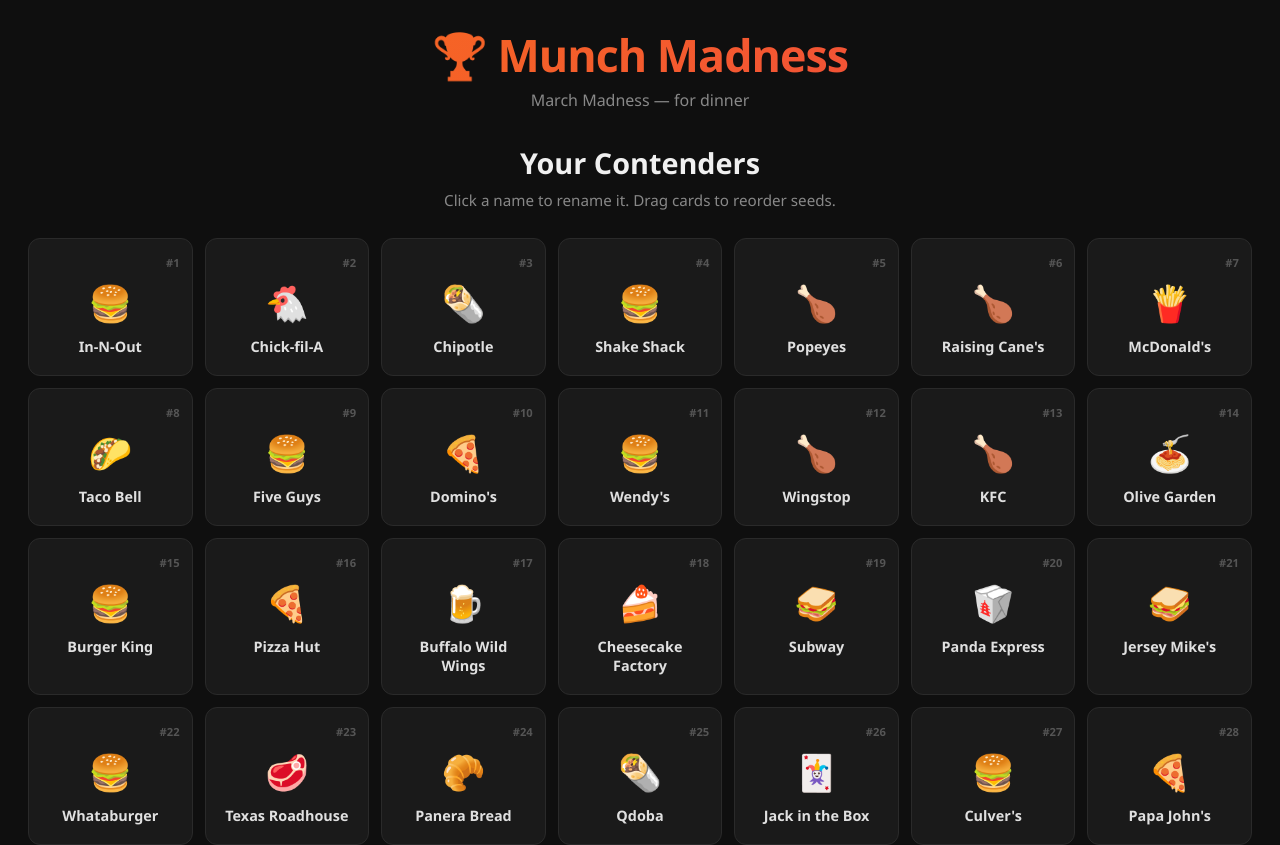
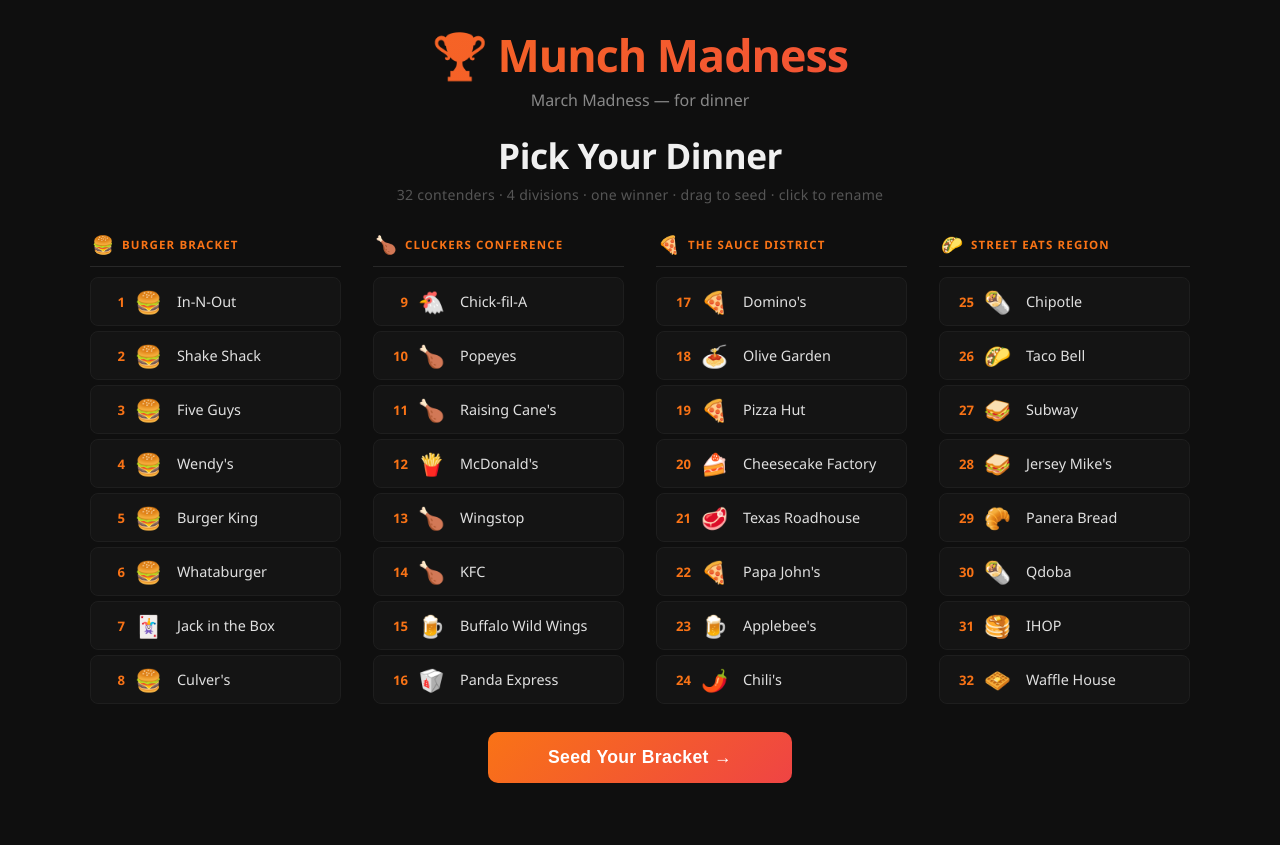
Before and after one commit to TriMPham98/Munch-Madness, a React (Vite) app: page / in a window 1280 px wide. Shown: the top 845 px of the page. Built offline with nearby package versions, Linux system fonts and the light colour scheme.

Commit message:
Add restaurant divisions

```diff
--- a/src/App.css
+++ b/src/App.css
@@ -6,7 +6,7 @@
 
 .app-header {
   text-align: center;
-  margin-bottom: 32px;
+  margin-bottom: 20px;
 }
 
 .app-header h1 {
--- a/src/bracket.js
+++ b/src/bracket.js
@@ -1,36 +1,40 @@
 export const DEFAULT_FOODS = [
-  { id: 1,  name: "In-N-Out",          emoji: '🍔' },
-  { id: 2,  name: "Chick-fil-A",       emoji: '🐔' },
-  { id: 3,  name: "Chipotle",          emoji: '🌯' },
-  { id: 4,  name: "Shake Shack",       emoji: '🍔' },
-  { id: 5,  name: "Popeyes",           emoji: '🍗' },
-  { id: 6,  name: "Raising Cane's",    emoji: '🍗' },
-  { id: 7,  name: "McDonald's",        emoji: '🍟' },
-  { id: 8,  name: "Taco Bell",         emoji: '🌮' },
-  { id: 9,  name: "Five Guys",         emoji: '🍔' },
-  { id: 10, name: "Domino's",          emoji: '🍕' },
-  { id: 11, name: "Wendy's",           emoji: '🍔' },
-  { id: 12, name: "Wingstop",          emoji: '🍗' },
-  { id: 13, name: "KFC",               emoji: '🍗' },
-  { id: 14, name: "Olive Garden",      emoji: '🍝' },
-  { id: 15, name: "Burger King",       emoji: '🍔' },
-  { id: 16, name: "Pizza Hut",         emoji: '🍕' },
-  { id: 17, name: "Buffalo Wild Wings",emoji: '🍺' },
-  { id: 18, name: "Cheesecake Factory",emoji: '🍰' },
-  { id: 19, name: "Subway",            emoji: '🥪' },
-  { id: 20, name: "Panda Express",     emoji: '🥡' },
-  { id: 21, name: "Jersey Mike's",     emoji: '🥪' },
-  { id: 22, name: "Whataburger",       emoji: '🍔' },
-  { id: 23, name: "Texas Roadhouse",   emoji: '🥩' },
-  { id: 24, name: "Panera Bread",      emoji: '🥐' },
-  { id: 25, name: "Qdoba",             emoji: '🌯' },
-  { id: 26, name: "Jack in the Box",   emoji: '🃏' },
-  { id: 27, name: "Culver's",          emoji: '🍔' },
-  { id: 28, name: "Papa John's",       emoji: '🍕' },
-  { id: 29, name: "Applebee's",        emoji: '🍺' },
-  { id: 30, name: "Chili's",           emoji: '🌶️' },
-  { id: 31, name: "IHOP",              emoji: '🥞' },
-  { id: 32, name: "Waffle House",      emoji: '🧇' },
+  // Burger Bracket
+  { id: 1,  name: "In-N-Out",          emoji: '🍔', division: 'burger'  },
+  { id: 4,  name: "Shake Shack",       emoji: '🍔', division: 'burger'  },
+  { id: 9,  name: "Five Guys",         emoji: '🍔', division: 'burger'  },
+  { id: 11, name: "Wendy's",           emoji: '🍔', division: 'burger'  },
+  { id: 15, name: "Burger King",       emoji: '🍔', division: 'burger'  },
+  { id: 22, name: "Whataburger",       emoji: '🍔', division: 'burger'  },
+  { id: 26, name: "Jack in the Box",   emoji: '🃏', division: 'burger'  },
+  { id: 27, name: "Culver's",          emoji: '🍔', division: 'burger'  },
+  // Cluckers Conference
+  { id: 2,  name: "Chick-fil-A",       emoji: '🐔', division: 'chicken' },
+  { id: 5,  name: "Popeyes",           emoji: '🍗', division: 'chicken' },
+  { id: 6,  name: "Raising Cane's",    emoji: '🍗', division: 'chicken' },
+  { id: 7,  name: "McDonald's",        emoji: '🍟', division: 'chicken' },
+  { id: 12, name: "Wingstop",          emoji: '🍗', division: 'chicken' },
+  { id: 13, name: "KFC",               emoji: '🍗', division: 'chicken' },
+  { id: 17, name: "Buffalo Wild Wings",emoji: '🍺', division: 'chicken' },
+  { id: 20, name: "Panda Express",     emoji: '🥡', division: 'chicken' },
+  // The Sauce District
+  { id: 10, name: "Domino's",          emoji: '🍕', division: 'pizza'   },
+  { id: 14, name: "Olive Garden",      emoji: '🍝', division: 'pizza'   },
+  { id: 16, name: "Pizza Hut",         emoji: '🍕', division: 'pizza'   },
+  { id: 18, name: "Cheesecake Factory",emoji: '🍰', division: 'pizza'   },
+  { id: 23, name: "Texas Roadhouse",   emoji: '🥩', division: 'pizza'   },
+  { id: 28, name: "Papa John's",       emoji: '🍕', division: 'pizza'   },
+  { id: 29, name: "Applebee's",        emoji: '🍺', division: 'pizza'   },
+  { id: 30, name: "Chili's",           emoji: '🌶️', division: 'pizza'   },
+  // Street Eats Region
+  { id: 3,  name: "Chipotle",          emoji: '🌯', division: 'street'  },
+  { id: 8,  name: "Taco Bell",         emoji: '🌮', division: 'street'  },
+  { id: 19, name: "Subway",            emoji: '🥪', division: 'street'  },
+  { id: 21, name: "Jersey Mike's",     emoji: '🥪', division: 'street'  },
+  { id: 24, name: "Panera Bread",      emoji: '🥐', division: 'street'  },
+  { id: 25, name: "Qdoba",             emoji: '🌯', division: 'street'  },
+  { id: 31, name: "IHOP",              emoji: '🥞', division: 'street'  },
+  { id: 32, name: "Waffle House",      emoji: '🧇', division: 'street'  },
 ]
 
 export const ROUND_NAMES = ['Round of 32', 'Round of 16', 'Quarterfinals', 'Semifinals', 'Championship']
--- a/src/components/Setup.css
+++ b/src/components/Setup.css
@@ -1,41 +1,91 @@
 .setup {
+  display: flex;
+  flex-direction: column;
+  align-items: center;
+  gap: 28px;
+  padding-bottom: 36px;
+}
+
+/* ── Hero ── */
+.setup-hero {
   text-align: center;
 }
 
-.setup h2 {
-  font-size: 1.8rem;
-  font-weight: 700;
-  margin-bottom: 8px;
+.setup-headline {
+  font-size: 2.2rem;
+  font-weight: 800;
+  letter-spacing: -0.5px;
+  color: #f0f0f0;
+  margin: 0 0 6px;
 }
 
-.setup-hint {
-  color: #888;
-  margin-bottom: 28px;
-  font-size: 0.95rem;
+.setup-tagline {
+  color: #555;
+  font-size: 0.88rem;
+  margin: 0;
+  letter-spacing: 0.02em;
 }
 
+/* ── Divisions: 4 columns, one per division ── */
+.divisions-grid {
+  display: grid;
+  grid-template-columns: 1fr 1fr 1fr 1fr;
+  gap: 12px 32px;
+  width: 100%;
+  max-width: 1100px;
+}
+
+.division-section {
+  display: flex;
+  flex-direction: column;
+  gap: 8px;
+}
+
+.division-header {
+  display: flex;
+  align-items: center;
+  gap: 8px;
+  padding: 0 2px 10px;
+  border-bottom: 1px solid #282828;
+  margin-bottom: 2px;
+}
+
+.division-emoji {
+  font-size: 1.1rem;
+}
+
+.division-name {
+  font-size: 0.72rem;
+  font-weight: 800;
+  text-transform: uppercase;
+  letter-spacing: 0.1em;
+  color: #f97316;
+  white-space: nowrap;
+}
+
+/* ── Food rows ── */
 .food-grid {
-  display: grid;
-  grid-template-columns: repeat(auto-fill, minmax(150px, 1fr));
-  gap: 12px;
-  margin-bottom: 36px;
+  display: flex;
+  flex-direction: column;
+  gap: 5px;
 }
 
 .food-card {
-  background: #1a1a1a;
-  border: 1px solid #2a2a2a;
-  border-radius: 12px;
-  padding: 16px 12px;
   display: flex;
-  flex-direction: column;
+  flex-direction: row;
   align-items: center;
-  gap: 8px;
-  transition: border-color 0.15s, background 0.15s;
+  gap: 10px;
+  padding: 9px 12px;
+  background: #141414;
+  border: 1px solid #1e1e1e;
+  border-radius: 8px;
   cursor: grab;
+  transition: border-color 0.12s, background 0.12s;
 }
 
 .food-card:hover {
-  border-color: #f97316;
+  border-color: #333;
+  background: #1a1a1a;
 }
 
 .food-card.drag-over {
@@ -44,54 +94,63 @@
 }
 
 .seed {
-  font-size: 0.7rem;
-  color: #555;
-  font-weight: 600;
-  align-self: flex-end;
+  font-size: 0.82rem;
+  font-weight: 700;
+  color: #f97316;
+  min-width: 22px;
+  text-align: right;
+  flex-shrink: 0;
 }
 
 .food-emoji {
-  font-size: 2.2rem;
+  font-size: 1.35rem;
+  flex-shrink: 0;
 }
 
 .food-name {
   font-size: 0.9rem;
-  font-weight: 600;
+  font-weight: 500;
+  color: #e0e0e0;
   cursor: pointer;
-  color: #e0e0e0;
-  text-align: center;
-  padding: 2px 4px;
+  flex: 1;
+  padding: 1px 4px;
   border-radius: 4px;
   border: 1px solid transparent;
-  transition: border-color 0.15s;
+  transition: border-color 0.12s;
+  white-space: nowrap;
+  overflow: hidden;
+  text-overflow: ellipsis;
+  min-width: 0;
 }
 
 .food-name:hover {
-  border-color: #444;
+  border-color: #333;
 }
 
 .food-name-input {
-  width: 100%;
+  flex: 1;
   background: #111;
   border: 1px solid #f97316;
   border-radius: 4px;
   color: #f0f0f0;
   font-size: 0.9rem;
-  padding: 2px 6px;
-  text-align: center;
+  padding: 1px 6px;
   outline: none;
+  min-width: 0;
 }
 
+/* ── CTA ── */
 .start-btn {
   background: linear-gradient(135deg, #f97316, #ef4444);
   color: white;
   border: none;
-  border-radius: 12px;
-  padding: 14px 48px;
+  border-radius: 10px;
+  padding: 15px 60px;
   font-size: 1.1rem;
   font-weight: 700;
   cursor: pointer;
   transition: opacity 0.15s, transform 0.1s;
+  letter-spacing: 0.02em;
 }
 
 .start-btn:hover {
--- a/src/components/Setup.jsx
+++ b/src/components/Setup.jsx
@@ -1,12 +1,26 @@
 import { useState, useRef } from 'react'
 import './Setup.css'
 
+const DIVISION_ORDER = ['burger', 'chicken', 'pizza', 'street']
+const DIVISION_META = {
+  burger:  { name: 'Burger Bracket',      emoji: '🍔' },
+  chicken: { name: 'Cluckers Conference', emoji: '🍗' },
+  pizza:   { name: 'The Sauce District',  emoji: '🍕' },
+  street:  { name: 'Street Eats Region',  emoji: '🌮' },
+}
+
+function initDivisions(foods) {
+  const d = { burger: [], chicken: [], pizza: [], street: [] }
+  foods.forEach(f => d[f.division].push({ ...f }))
+  return d
+}
+
 export default function Setup({ foods, onStart }) {
-  const [items, setItems] = useState(foods.map(f => ({ ...f })))
+  const [divisions, setDivisions] = useState(() => initDivisions(foods))
   const [editingId, setEditingId] = useState(null)
   const [editValue, setEditValue] = useState('')
-  const [overIdx, setOverIdx] = useState(null)
-  const dragIdx = useRef(null)
+  const [overInfo, setOverInfo] = useState(null) // { div, idx }
+  const drag = useRef(null) // { food, fromDiv }
 
   function startEdit(food) {
     setEditingId(food.id)
@@ -14,7 +28,13 @@
   }
 
   function commitEdit(id) {
-    setItems(prev => prev.map(f => f.id === id ? { ...f, name: editValue.trim() || f.name } : f))
+    setDivisions(prev => {
+      const next = {}
+      for (const div of DIVISION_ORDER) {
+        next[div] = prev[div].map(f => f.id === id ? { ...f, name: editValue.trim() || f.name } : f)
+      }
+      return next
+    })
     setEditingId(null)
   }
 
@@ -23,51 +43,89 @@
     if (e.key === 'Escape') setEditingId(null)
   }
 
-  function onDragStart(e, idx) {
-    dragIdx.current = idx
+  function onDragStart(e, food, fromDiv) {
+    drag.current = { food, fromDiv }
     e.dataTransfer.effectAllowed = 'move'
+    const el = e.currentTarget
+    e.dataTransfer.setDragImage(el, el.offsetWidth / 2, el.offsetHeight / 2)
   }
 
-  function onDragOver(e, idx) {
+  function onDragOver(e, div, idx) {
+    if (drag.current?.fromDiv !== div) return // no cross-division drops
     e.preventDefault()
-    setOverIdx(idx)
+    setOverInfo({ div, idx })
   }
 
-  function onDrop(e, idx) {
+  function onDrop(e, div) {
     e.preventDefault()
-    const from = dragIdx.current
-    if (from === null || from === idx) { setOverIdx(null); return }
-    setItems(prev => {
-      const next = [...prev]
-      const [moved] = next.splice(from, 1)
-      next.splice(idx, 0, moved)
-      return next
+    if (!drag.current || drag.current.fromDiv !== div) return
+    const { food } = drag.current
+    const insertAt = overInfo?.div === div ? overInfo.idx : divisions[div].length
+
+    setDivisions(prev => {
+      const list = prev[div].filter(f => f.id !== food.id)
+      const oldIdx = prev[div].findIndex(f => f.id === food.id)
+      const adjusted = insertAt > oldIdx ? insertAt - 1 : insertAt
+      list.splice(Math.min(adjusted, list.length), 0, food)
+      return { ...prev, [div]: list }
     })
-    dragIdx.current = null
-    setOverIdx(null)
+
+    drag.current = null
+    setOverInfo(null)
   }
 
   function onDragEnd() {
-    dragIdx.current = null
-    setOverIdx(null)
+    drag.current = null
+    setOverInfo(null)
+  }
+
+  // Global seed offset: burger 1-8, chicken 9-16, pizza 17-24, street 25-32
+  function seedOffset(div) {
+    return DIVISION_ORDER.indexOf(div) * 8
+  }
+
+  function handleStart() {
+    const ranked = DIVISION_ORDER
+      .flatMap(div => divisions[div])
+      .map((f, i) => ({ ...f, seed: i + 1 }))
+    onStart(ranked)
   }
 
   return (
     <div className="setup">
-      <h2>Your Contenders</h2>
-      <p className="setup-hint">Click a name to rename it. Drag cards to reorder seeds.</p>
+      <div className="setup-hero">
+        <h2 className="setup-headline">Pick Your Dinner</h2>
+        <p className="setup-tagline">32 contenders · 4 divisions · one winner · drag to seed · click to rename</p>
+      </div>
+
+      <div className="divisions-grid">
+        {DIVISION_ORDER.map(div => {
+          const { name, emoji } = DIVISION_META[div]
+          const offset = seedOffset(div)
+          const foods = divisions[div]
+
+          return (
+            <div
+              key={div}
+              className="division-section"
+              onDragOver={e => { if (drag.current?.fromDiv === div) e.preventDefault() }}
+              onDrop={e => onDrop(e, div)}
+            >
+              <div className="division-header">
+                <span className="division-emoji">{emoji}</span>
+                <span className="division-name">{name}</span>
+              </div>
               <div className="food-grid">
-        {items.map((food, i) => (
+                {foods.map((food, i) => (
                   <div
                     key={food.id}
-            className={`food-card ${overIdx === i ? 'drag-over' : ''}`}
+                    className={`food-card ${overInfo?.div === div && overInfo.idx === i ? 'drag-over' : ''}`}
                     draggable={editingId !== food.id}
-            onDragStart={e => onDragStart(e, i)}
-            onDragOver={e => onDragOver(e, i)}
-            onDrop={e => onDrop(e, i)}
+                    onDragStart={e => onDragStart(e, food, div)}
+                    onDragOver={e => onDragOver(e, div, i)}
                     onDragEnd={onDragEnd}
                   >
-            <span className="seed">#{i + 1}</span>
+                    <span className="seed">{offset + i + 1}</span>
                     <span className="food-emoji">{food.emoji}</span>
                     {editingId === food.id ? (
                       <input
@@ -84,7 +142,12 @@
                   </div>
                 ))}
               </div>
-      <button className="start-btn" onClick={() => onStart(items)}>
+            </div>
+          )
+        })}
+      </div>
+
+      <button className="start-btn" onClick={handleStart}>
         Seed Your Bracket →
       </button>
     </div>
```
Also changed, not shown: src/App.jsx (+7 -0 lines), 1 other file (tests, documents, lock files or other folders). Lines whose indentation alone changed are shown as unchanged.
